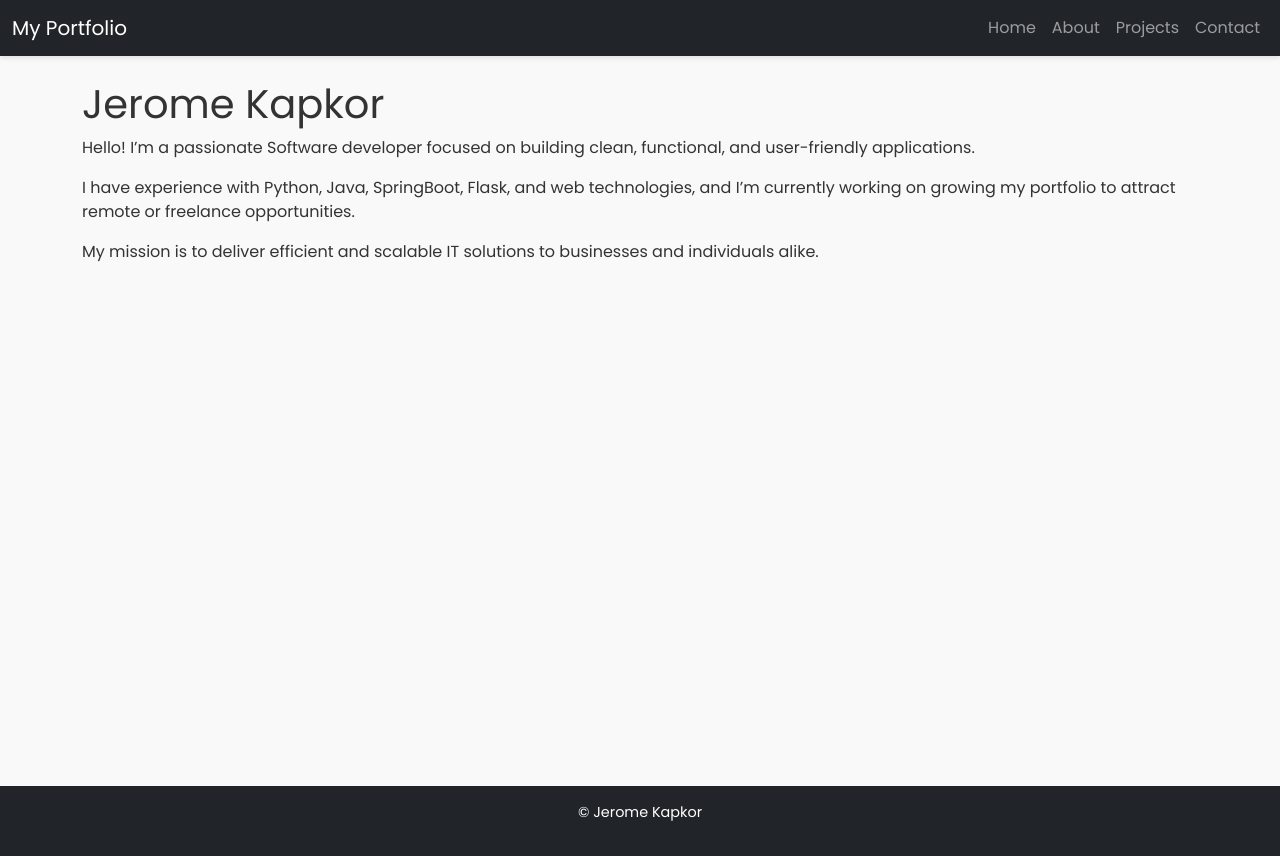
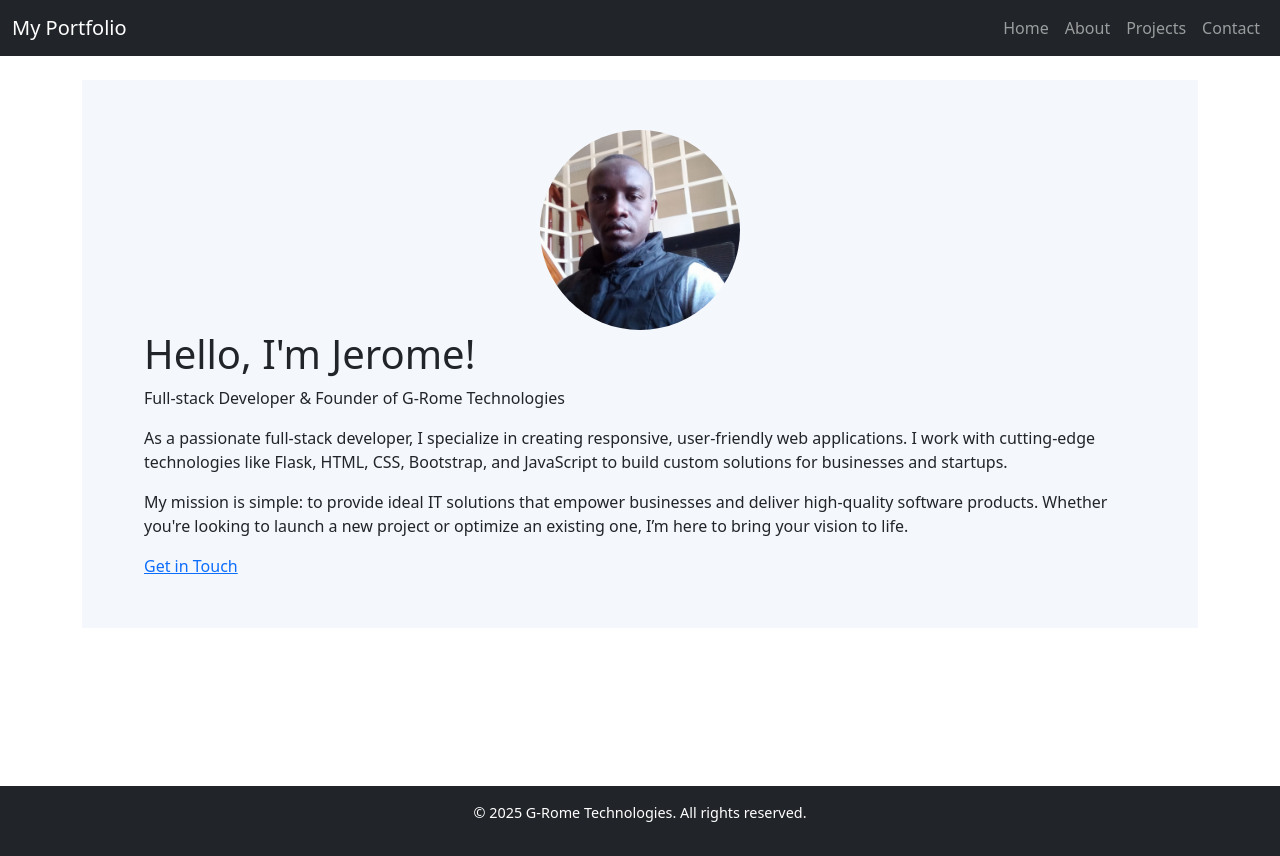
Before and after one commit to jerome002/webportfolio, a Flask app: page /about in a window 1280 px wide. Run offline with Flask 3, Linux system fonts and the light colour scheme.

Commit message:
Updated version of my portfolio

```diff
--- a/app.py
+++ b/app.py
@@ -17,7 +17,7 @@
 
 @app.route('/contact')
 def contact():
-    return render_template('contacts.html')
+    return render_template('contact.html')
 
 if __name__ == '__main__':
     app.run(debug=True)
--- a/static/css/style.css
+++ b/static/css/style.css
@@ -1,13 +1,16 @@
-/* General Page Styling */
+
+}/* General Page Styling */
 html, body {
     font-family: 'Poppins', sans-serif;
-    background-color: #f9f9f9;
+    background-color: #0d1117;
+color: #f5f5f5;
+
     color: #333;
     height: 100%;
     margin: 0;
 }
 
-/* Navbar */
+}/* Navbar */
 .navbar {
      background-color: #0d6efd; /* Bootstrap's primary blue */
     box-shadow: 0 2px 5px rgba(0, 0, 0, 0.1);
@@ -15,26 +18,53 @@
 
 /* Hero Section */
 .hero {
-    background: linear-gradient(135deg, #007bff, #00c6ff);
-    color: white;
+    background-color: #0d6efd; /* Bootstrap primary blue */
+    color: #ffffff;
     padding: 100px 0;
     text-align: center;
 }
 
 .hero h1 {
-    font-size: 3rem;
-    font-weight: bold;
+     font-size: 3rem;
+    font-weight: 600;
+    margin-bottom: 20px;
 }
 
 .hero p {
-    font-size: 1.25rem;
-    margin-bottom: 1.5rem;
+     font-size: 1.25rem;
+    font-weight: 300;
+    margin-bottom: 30px;
 }
+/* About Me Section */
+.about-me {
+    display: flex;
+    align-items: center;
+    justify-content: center;
+    padding: 50px;
+    background-color: #f4f7fc;
+}
+
+/* Profile Photo */
+.profile-photo {
+    flex: 1;
+    display: flex;
+    justify-content: center;
+    align-items: center;
+}
+
+.profile-photo img {
+    border-radius: 50%;
+    width: 200px;
+    height: 200px;
+    object-fit: cover;
+}
+
 
 /* Buttons */
 .btn {
   display: inline-block;
   padding: 10px 20px;
+  margin: 0 10px;
   background-color: #007bff;
   color: #fff;
   text-decoration: none;
--- a/templates/about.html
+++ b/templates/about.html
@@ -1,10 +1,28 @@
-{% extends 'base.html' %}
+{% extends "base.html" %}
 
-{% block title %}About Me{% endblock %}
+{% block title %}About Me - Jerome{% endblock %}
 
 {% block content %}
-<h1>Jerome Kapkor</h1>
-<p>Hello! I’m a passionate Software developer focused on building clean, functional, and user-friendly applications.</p>
-<p>I have experience with Python, Java, SpringBoot, Flask, and web technologies, and I’m currently working on growing my portfolio to attract remote or freelance opportunities.</p>
-<p>My mission is to deliver efficient and scalable IT solutions to businesses and individuals alike.</p>
+    <section class="about-me">
+        <div class="container">
+            <div class="profile-photo">
+                <img src="{{ url_for('static', filename='profile.jpeg') }}" alt="Jerome's Profile Photo">
+            </div>
+            <div class="content">
+                <h1>Hello, I'm Jerome!</h1>
+                <p class="title">Full-stack Developer & Founder of G-Rome Technologies</p>
+                <p>
+                    As a passionate full-stack developer, I specialize in creating responsive, user-friendly web applications.
+                    I work with cutting-edge technologies like Flask, HTML, CSS, Bootstrap, and JavaScript to build custom solutions
+                    for businesses and startups.
+                </p>
+                <p>
+                    My mission is simple: to provide ideal IT solutions that empower businesses and deliver high-quality software products.
+                    Whether you're looking to launch a new project or optimize an existing one, I’m here to bring your vision to life.
+                </p>
+               <a href="{{ url_for('contact') }}" class="cta-button">Get in Touch</a>
+
+            </div>
+        </div>
+    </section>
 {% endblock %}
--- a/templates/base.html
+++ b/templates/base.html
@@ -2,12 +2,14 @@
 <html lang="en">
 <head>
     <meta charset="UTF-8">
+    <meta name="description" content="Jerome Kapkor's Portfolio - A showcase of my projects and skills as a software developer.">
+    <meta name="keywords" content="Jerome Kapkor, Portfolio, Software Developer, Projects, Skills">
+    <meta name="viewport" content="width=device-width, initial-scale=1.0">
     <title>{% block title %}My Portfolio{% endblock %}</title>
     <!-- Bootstrap CSS -->
     <link href="https://cdn.jsdelivr.net/npm/bootstrap@5.1.3/dist/css/bootstrap.min.css" rel="stylesheet">
     <!-- Font Awesome CDN for icons -->
 <link rel="stylesheet" href="https://cdnjs.cloudflare.com/ajax/libs/font-awesome/6.5.0/css/all.min.css">
-    <link rel="stylesheet" href="https://cdnjs.cloudflare.com/ajax/libs/font-awesome/6.5.0/css/fontawesome.min.css">
     <!-- Google Fonts -->
 <link href="https://fonts.googleapis.com/css2?family=Poppins:wght@300;400;600&display=swap" rel="stylesheet">
 
@@ -18,7 +20,7 @@
     <!-- Navbar -->
     <nav class="navbar navbar-expand-lg navbar-dark bg-dark">
         <div class="container-fluid">
-            <a class="navbar-brand" href="#">My Portfolio</a>
+            <a class="navbar-brand" href="/">My Portfolio</a>
             <button class="navbar-toggler" type="button" data-bs-toggle="collapse" data-bs-target="#navbarNav" aria-controls="navbarNav" aria-expanded="false" aria-label="Toggle navigation">
                 <span class="navbar-toggler-icon"></span>
             </button>
@@ -51,7 +53,7 @@
 
     <!-- Footer -->
     <footer class="bg-dark text-white text-center py-3 mt-4">
-        <p>&copy; Jerome Kapkor</p>
+        <p>&copy; 2025 G-Rome Technologies. All rights reserved.</p>
     </footer>
     </div>
 
```
Also changed, not shown: templates/contact.html (added, +24 -0 lines), templates/contacts.html (deleted, +0 -22 lines), templates/index.html (+10 -4 lines), README.md, static/profile.jpeg (added).
